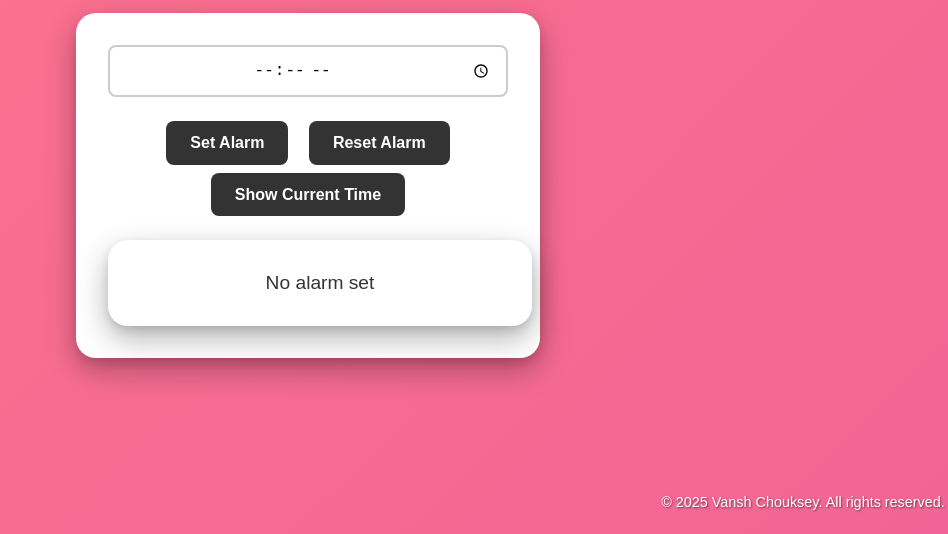
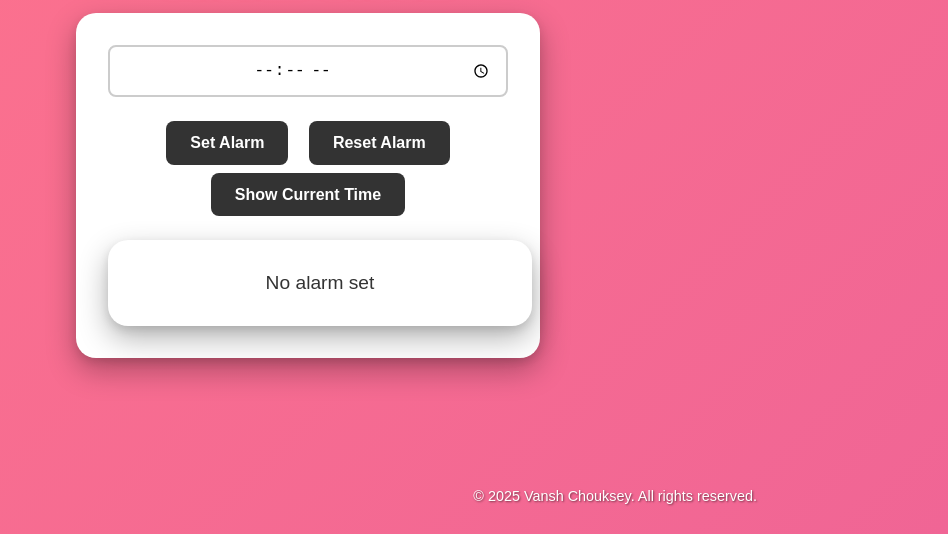
Before and after one commit to Vanshchouksey21/alarm-clock, a plain HTML site: page index.html in a window 1280 px wide. Shown: the part 266-800 px from the top of the page, without its empty margins (332-1280 px from the left). Drawn offline with Linux system fonts and the light colour scheme.

Commit message:
Commit of Completion

```diff
--- a/alarm.css
+++ b/alarm.css
@@ -102,8 +102,8 @@ button:focus {
 /* Footer styling */
 footer {
     position: fixed;
-    bottom: 10px;
-    left: 495px;
+    bottom: 2%;
+    left: 24%;
     width: 100%;
     text-align: center;
     color: #fff;
```
